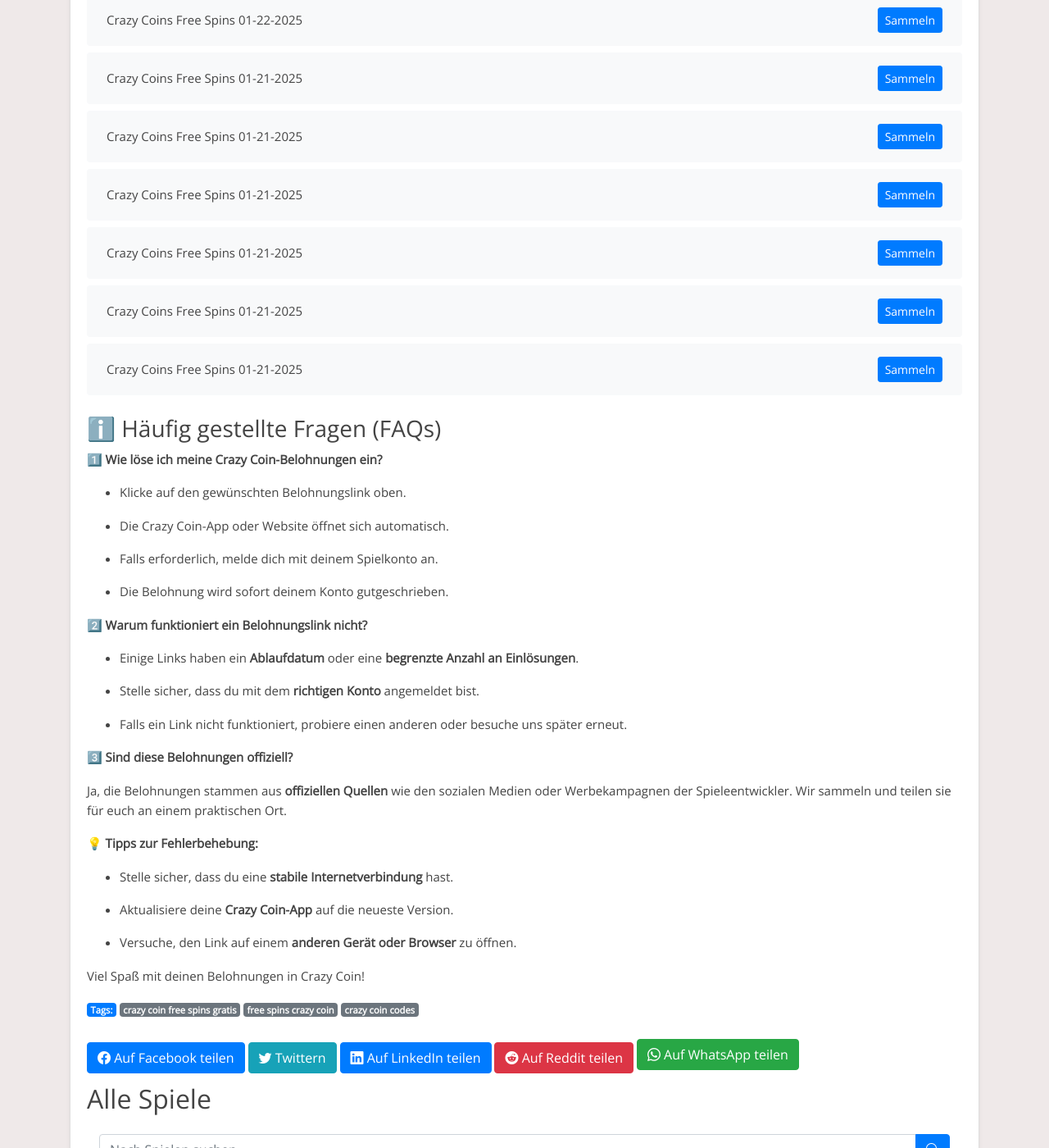
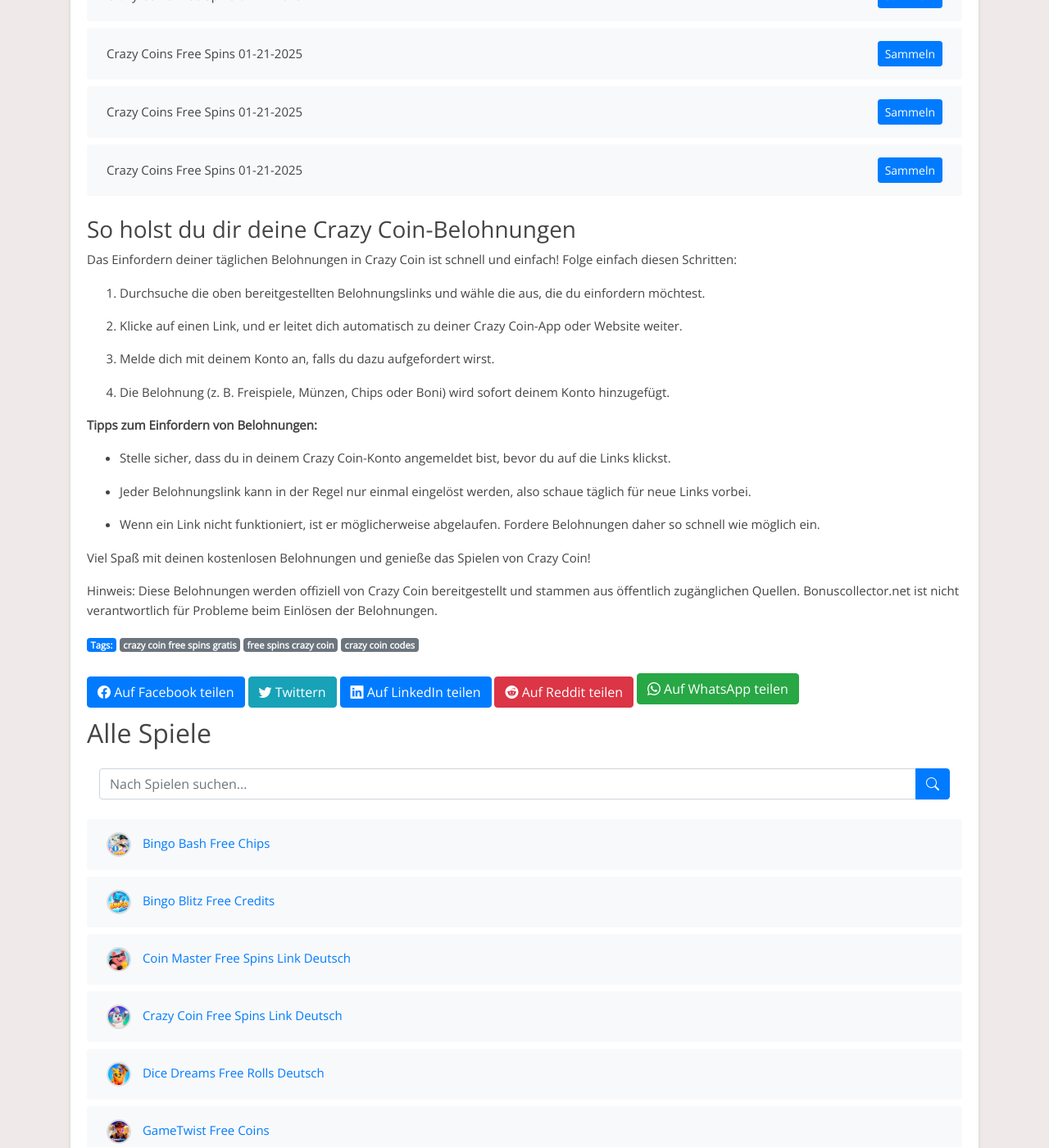
Before and after one commit to Prollad99/bs-de, a Jekyll site: the page built from _posts/2025-01-20-crazy-coin.md, in a window 1280 px wide and 1400 px high, scrolled down 3217 px. Shown: the whole window at 82% size. Built offline with Jekyll 4.4.1, drawn with Linux system fonts in a browser that asks for light colours; some of the changed text lies outside the part shown.

Commit message:
Aktualisiere crazy-coin-Belohnungslinks, Inhalte und Änderungsdatum

```diff
--- a/_includes/crazy-coin_footer.html
+++ b/_includes/crazy-coin_footer.html
@@ -1,38 +1,27 @@
-### ℹ️ Häufig gestellte Fragen (FAQs)
+### So holst du dir deine Crazy Coin-Belohnungen
 
 
-**1️⃣ Wie löse ich meine Crazy Coin-Belohnungen ein?**
+Das Einfordern deiner täglichen Belohnungen in Crazy Coin ist schnell und einfach! Folge einfach diesen Schritten:
 
-- Klicke auf den gewünschten Belohnungslink oben.
+1. Durchsuche die oben bereitgestellten Belohnungslinks und wähle die aus, die du einfordern möchtest.
 
-- Die Crazy Coin-App oder Website öffnet sich automatisch.
+2. Klicke auf einen Link, und er leitet dich automatisch zu deiner Crazy Coin-App oder Website weiter.
 
-- Falls erforderlich, melde dich mit deinem Spielkonto an.
+3. Melde dich mit deinem Konto an, falls du dazu aufgefordert wirst.
 
-- Die Belohnung wird sofort deinem Konto gutgeschrieben.
+4. Die Belohnung (z. B. Freispiele, Münzen, Chips oder Boni) wird sofort deinem Konto hinzugefügt.
 
 
-**2️⃣ Warum funktioniert ein Belohnungslink nicht?**
+**Tipps zum Einfordern von Belohnungen:**
 
-- Einige Links haben ein **Ablaufdatum** oder eine **begrenzte Anzahl an Einlösungen**.
+- Stelle sicher, dass du in deinem Crazy Coin-Konto angemeldet bist, bevor du auf die Links klickst.
 
-- Stelle sicher, dass du mit dem **richtigen Konto** angemeldet bist.
+- Jeder Belohnungslink kann in der Regel nur einmal eingelöst werden, also schaue täglich für neue Links vorbei.
 
-- Falls ein Link nicht funktioniert, probiere einen anderen oder besuche uns später erneut.
+- Wenn ein Link nicht funktioniert, ist er möglicherweise abgelaufen. Fordere Belohnungen daher so schnell wie möglich ein.
 
 
-**3️⃣ Sind diese Belohnungen offiziell?**
-
-Ja, die Belohnungen stammen aus **offiziellen Quellen** wie den sozialen Medien oder Werbekampagnen der Spieleentwickler. Wir sammeln und teilen sie für euch an einem praktischen Ort.
+Viel Spaß mit deinen kostenlosen Belohnungen und genieße das Spielen von Crazy Coin!
 
 
-**💡 Tipps zur Fehlerbehebung:**
-
-- Stelle sicher, dass du eine **stabile Internetverbindung** hast.
-
-- Aktualisiere deine **Crazy Coin-App** auf die neueste Version.
-
-- Versuche, den Link auf einem **anderen Gerät oder Browser** zu öffnen.
-
-
-Viel Spaß mit deinen Belohnungen in Crazy Coin!
+Hinweis: Diese Belohnungen werden offiziell von Crazy Coin bereitgestellt und stammen aus öffentlich zugänglichen Quellen. Bonuscollector.net ist nicht verantwortlich für Probleme beim Einlösen der Belohnungen.
--- a/_includes/crazy-coin_post.html
+++ b/_includes/crazy-coin_post.html
@@ -1,29 +1,13 @@
-## Crazy Coin – Tägliche Belohnungen & Tipps
+Entdecke tägliche Crazy Coin-Belohnungen!
 
 
-**Hol dir täglich exklusive Belohnungen für Crazy Coin!** Wir stellen dir die neuesten Bonuslinks bereit, mit denen du Freispiele, Münzen, Chips und andere Belohnungen sammeln kannst.
+Bist du ein Fan von Crazy Coin und möchtest dein Spielerlebnis verbessern? Du bist hier genau richtig! Diese Seite ist allen Crazy Coin-Enthusiasten gewidmet, die täglich kostenlose Belohnungen einfordern möchten. Hier findest du die neuesten Links, um Freispiele, Münzen, Chips und andere spannende Boni zu sammeln, damit du das Spiel noch mehr genießen kannst.
 
 
-### 🎮 Was ist Crazy Coin?
-
-Crazy Coin ist ein spannendes und unterhaltsames Spiel, das Millionen von Spielern weltweit begeistert. Es bietet tägliche Herausforderungen, Events und Belohnungen, die dein Spielerlebnis verbessern.
+Crazy Coin ist ein unterhaltsames Spiel, das von Millionen geliebt wird. Ob du höhere Level erreichen oder einfach nur den Nervenkitzel genießen möchtest – unsere täglichen Belohnungslinks halten dich im Spiel.
 
 
-### 🏆 Warum solltest du Belohnungen einlösen?
-
-- **Mehr Spielzeit** – Genieße das Spiel ohne Unterbrechungen.
-
-- **Schneller Fortschritt** – Steige schneller auf und schalte neue Inhalte frei.
-
-- **Events optimal nutzen** – Einige Boni sind nur für kurze Zeit verfügbar!
+Hinweis: Crazy Coin ist eine kostenlose App, die ausschließlich zu Unterhaltungszwecken entwickelt wurde. Bonuscollector.net ist eine unabhängige Plattform und steht in keiner Verbindung zu den Entwicklern oder Eigentümern von Crazy Coin.
 
 
-### 💡 Pro Tipp:
-
-„Speichere deine Belohnungen für besondere Events oder Herausforderungen, um den maximalen Vorteil zu erzielen!“
-
-
-Bleib dran und sichere dir täglich deine Crazy Coin-Belohnungen!
-
-
-*Hinweis: Bonuscollector.net steht in keiner Verbindung zu den Entwicklern von Crazy Coin. Alle Links stammen aus offiziellen Quellen.*
+Schau täglich vorbei, um sicherzustellen, dass du keine Belohnung verpasst!
```
